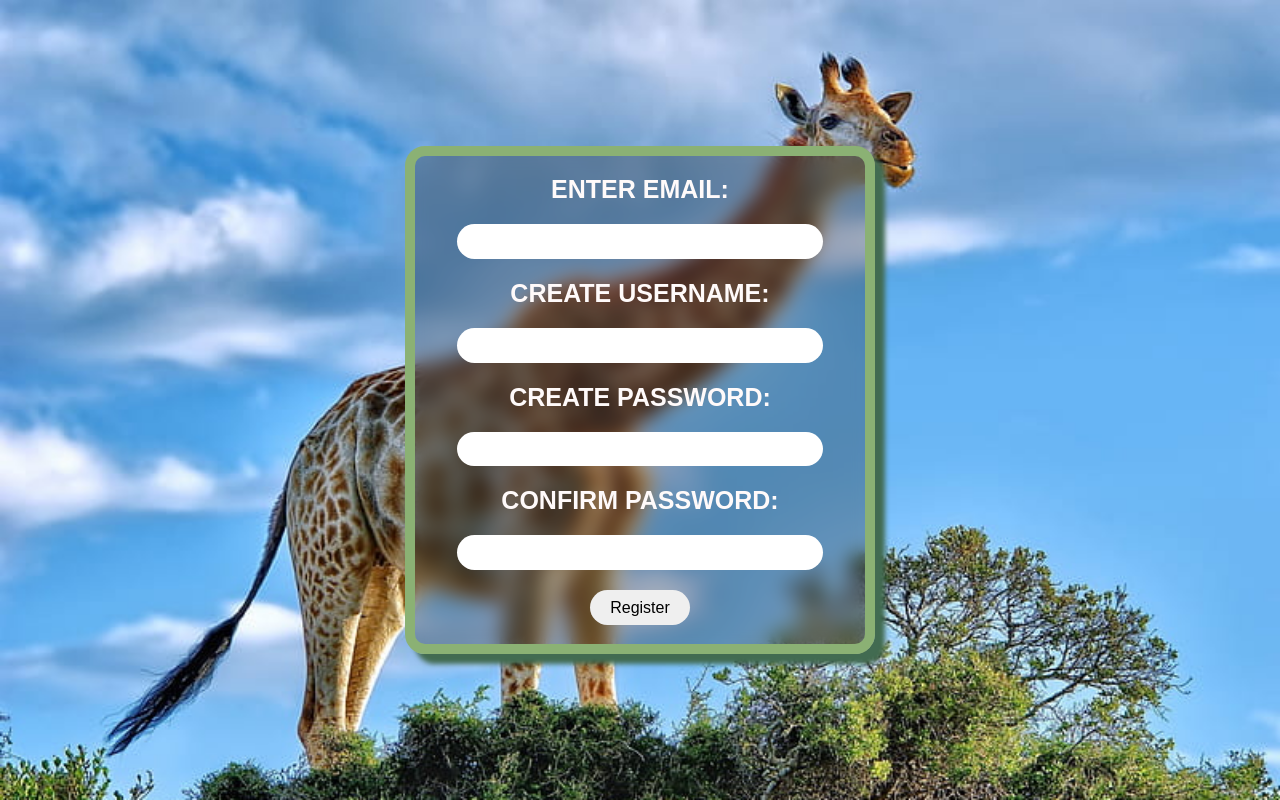
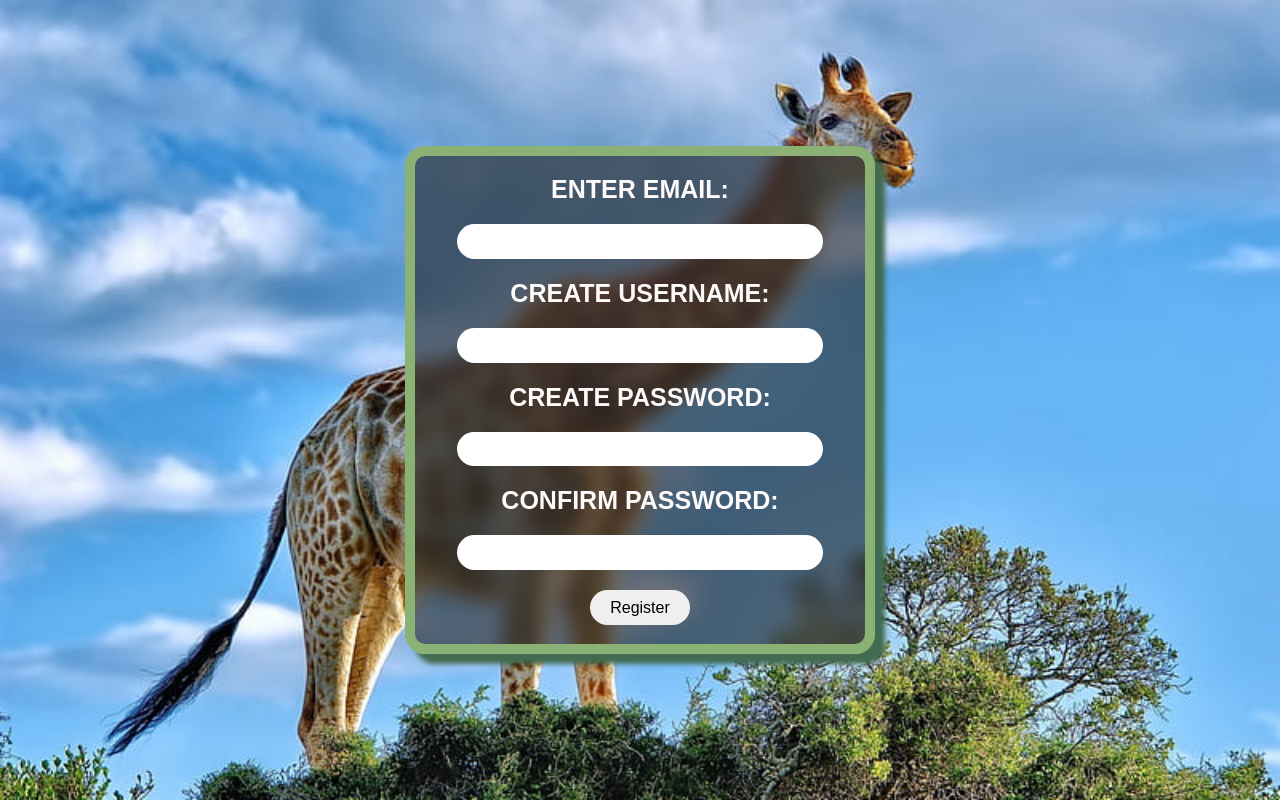
Before and after one commit to Tazme12/Zoo_App, a PHP site: page / in a window 1280 px wide. Run offline with PHP 8.4, Linux system fonts and the light colour scheme.

```diff
--- a/style.css
+++ b/style.css
@@ -14,7 +14,7 @@ label{
     flex-direction: column;
     align-items: center;
     gap: 1px;
-    background-color: rgba(36, 36, 36, 0.3);
+    background-color: rgba(36, 36, 36, 0.6);
     width: 450px;
     box-shadow: 10px 10px 5px #426B51;
     justify-content: center;
```
